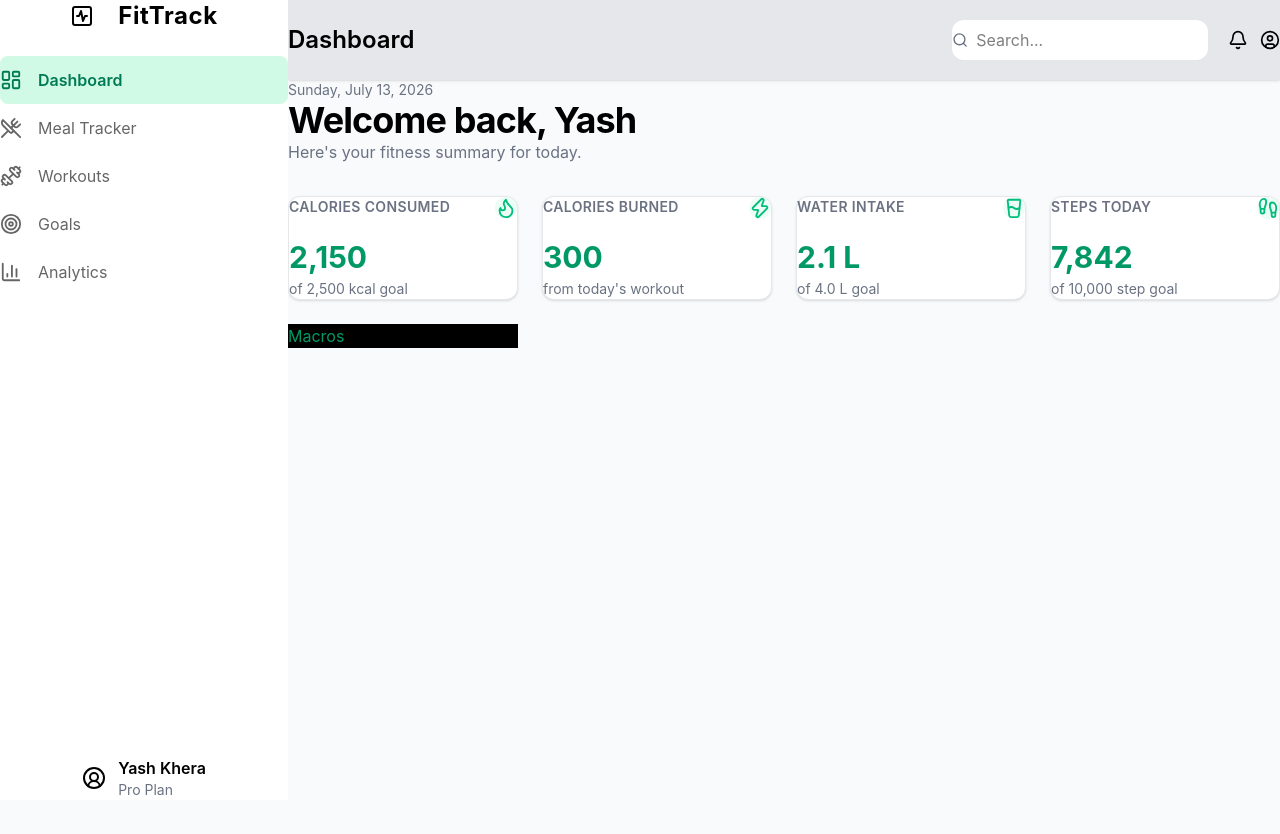
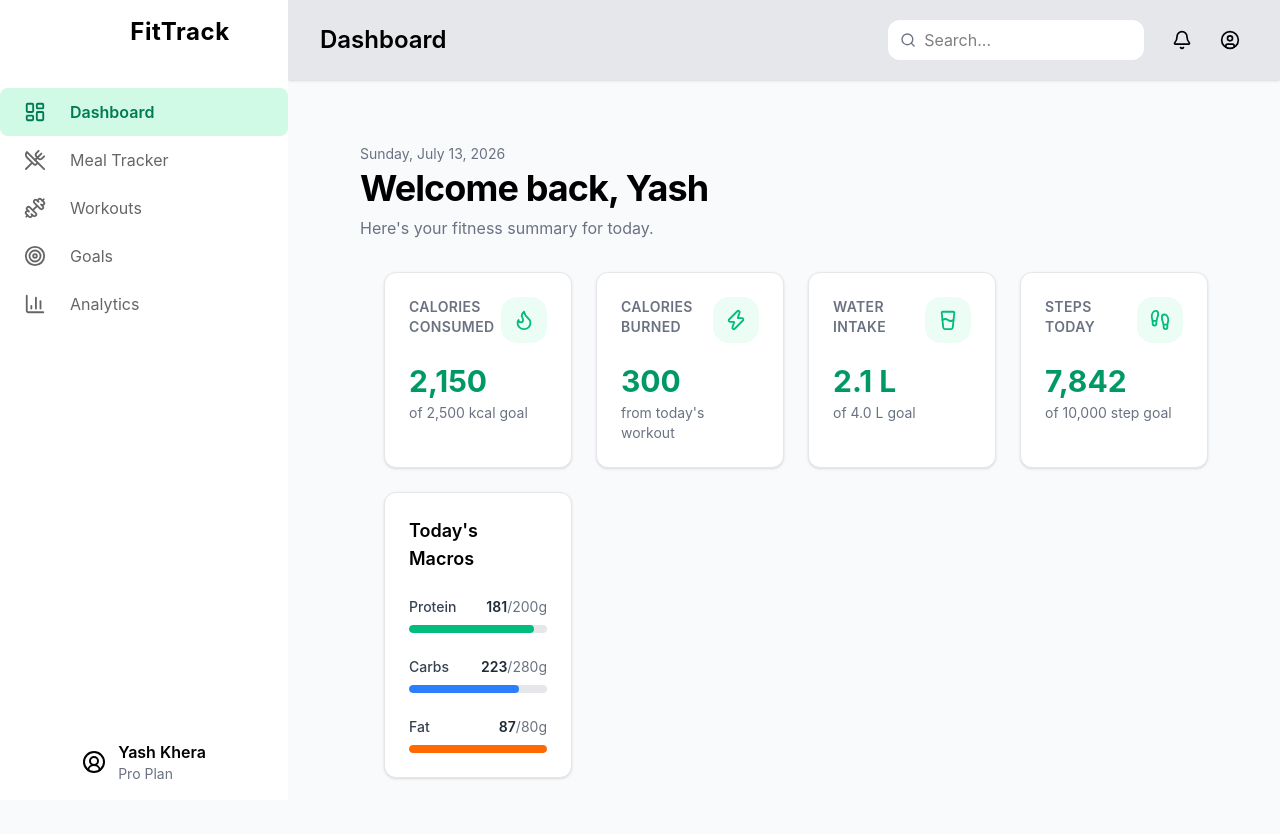
Before and after one commit to kherayash/FitTrack, a React (Vite) app: page / in a window 1280 px wide. Shown: the top 834 px of the page. Before the commit the page ends 800 px from the top, so only its background shows below. Built offline with nearby package versions, Linux system fonts and the light colour scheme.

Commit message:
finished macros-part

```diff
--- /dev/null
+++ b/src/components/MacroProgress.jsx
@@ -0,0 +1,41 @@
+export default function MacroProgress({
+    label,
+    current,
+    goal,
+    color = "emerald",
+}) {
+    const percentage = Math.min((current / goal) * 100, 100);
+
+    const colorClasses = {
+        emerald: "bg-emerald-500",
+        blue: "bg-blue-500",
+        orange: "bg-orange-500",
+        purple: "bg-purple-500",
+    };
+
+    return (
+        <div className=" w-full flex flex-col gap-2">
+            {/* Top Row */}
+            <div className="flex justify-between items-center">
+                <h4 className="text-sm font-medium text-gray-700">
+                    {label}
+                </h4>
+
+                <p className="text-sm text-gray-500">
+                    <span className="font-semibold text-gray-800">
+                        {current}
+                    </span>
+                    /{goal}g
+                </p>
+            </div>
+
+            {/* Progress Bar */}
+            <div className="w-full h-2 bg-gray-200 rounded-full overflow-hidden">
+                <div
+                    className={`h-full rounded-full ${colorClasses[color]}`}
+                    style={{ width: `${percentage}%` }}
+                ></div>
+            </div>
+        </div>
+    );
+}
--- /dev/null
+++ b/src/components/MacrosCard.jsx
@@ -0,0 +1,34 @@
+import MacroProgress from "./MacroProgress";
+
+export default function MacrosCard() {
+    return (
+        <div className="bg-white rounded-xl border border-gray-200 shadow-sm p-6">
+            <h3 className="text-lg font-semibold mb-6">
+                Today's Macros
+            </h3>
+
+            <div className="flex flex-col gap-6">
+                <MacroProgress
+                    label="Protein"
+                    current={181}
+                    goal={200}
+                    color="emerald"
+                />
+
+                <MacroProgress
+                    label="Carbs"
+                    current={223}
+                    goal={280}
+                    color="blue"
+                />
+
+                <MacroProgress
+                    label="Fat"
+                    current={87}
+                    goal={80}
+                    color="orange"
+                />
+            </div>
+        </div>
+    );
+}
--- a/src/index.css
+++ b/src/index.css
@@ -1,10 +1,10 @@
 @import "tailwindcss";
 
-* {
+/* * {
   margin: 0;
   padding: 0;
   box-sizing: border-box;
-}
+} */
 
 body {
   font-family: Inter, sans-serif;
--- a/src/pages/Dashboard.jsx
+++ b/src/pages/Dashboard.jsx
@@ -1,5 +1,6 @@
 import { Flame, Zap, GlassWater, Footprints } from "lucide-react";
 import StatCard from "../components/StatCard";
+import MacrosCard from "../components/MacrosCard";
 
 export default function Dashboard() {
     return (
@@ -49,10 +50,8 @@ export default function Dashboard() {
                     subtitle="of 10,000 step goal"
                     icon={Footprints}
                 />
+               <MacrosCard/>
 
-                <div className="bg-black text-emerald-600">
-                    Macros
-                </div>
             </div>
 
         </div>
```
